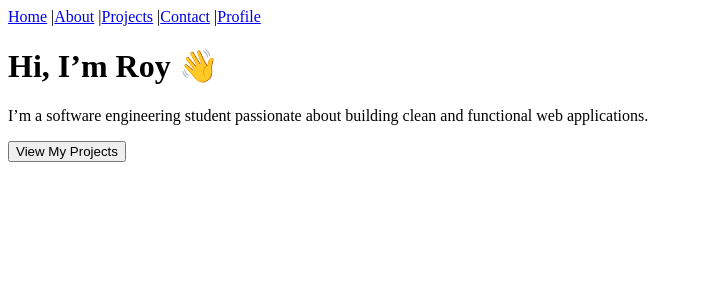
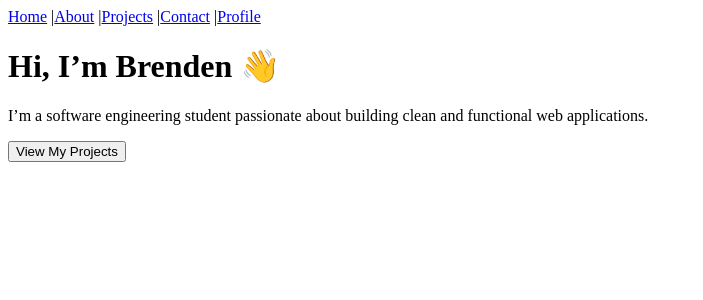
Before and after one commit to ADxStone/Portfolio-Scrum-Project, a React (Vite) app: page / in a window 1280 px wide. Shown: the top 300 px of the page, without its empty margins (0-703 px from the left). Built offline with nearby package versions, Linux system fonts and the light colour scheme.

Commit message:
changed my history

```diff
--- a/src/pages/Home.jsx
+++ b/src/pages/Home.jsx
@@ -1,7 +1,7 @@
 const Home = () => {
   return (
     <div className="home">
-      <h1>Hi, I’m Roy 👋</h1>
+      <h1>Hi, I’m Brenden 👋</h1>
       <p>
         I’m a software engineering student passionate about building
         clean and functional web applications.
```
